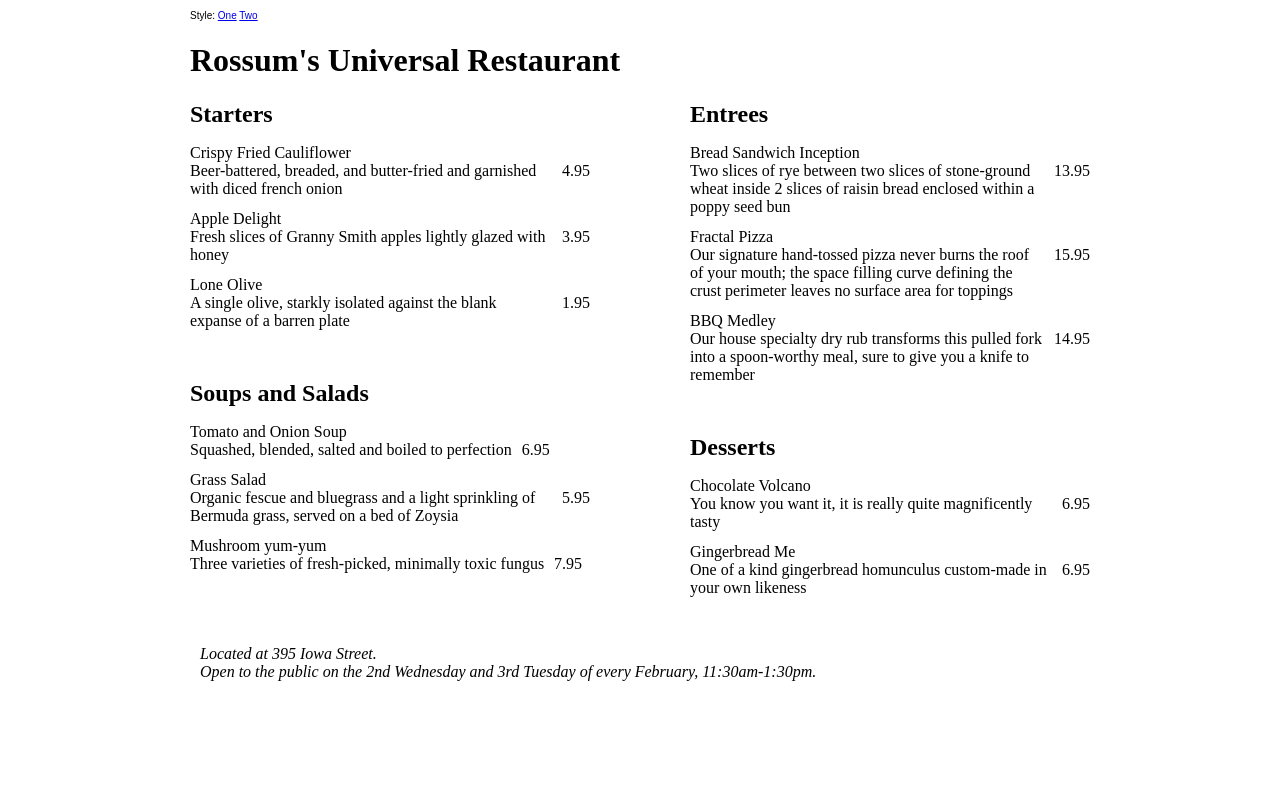
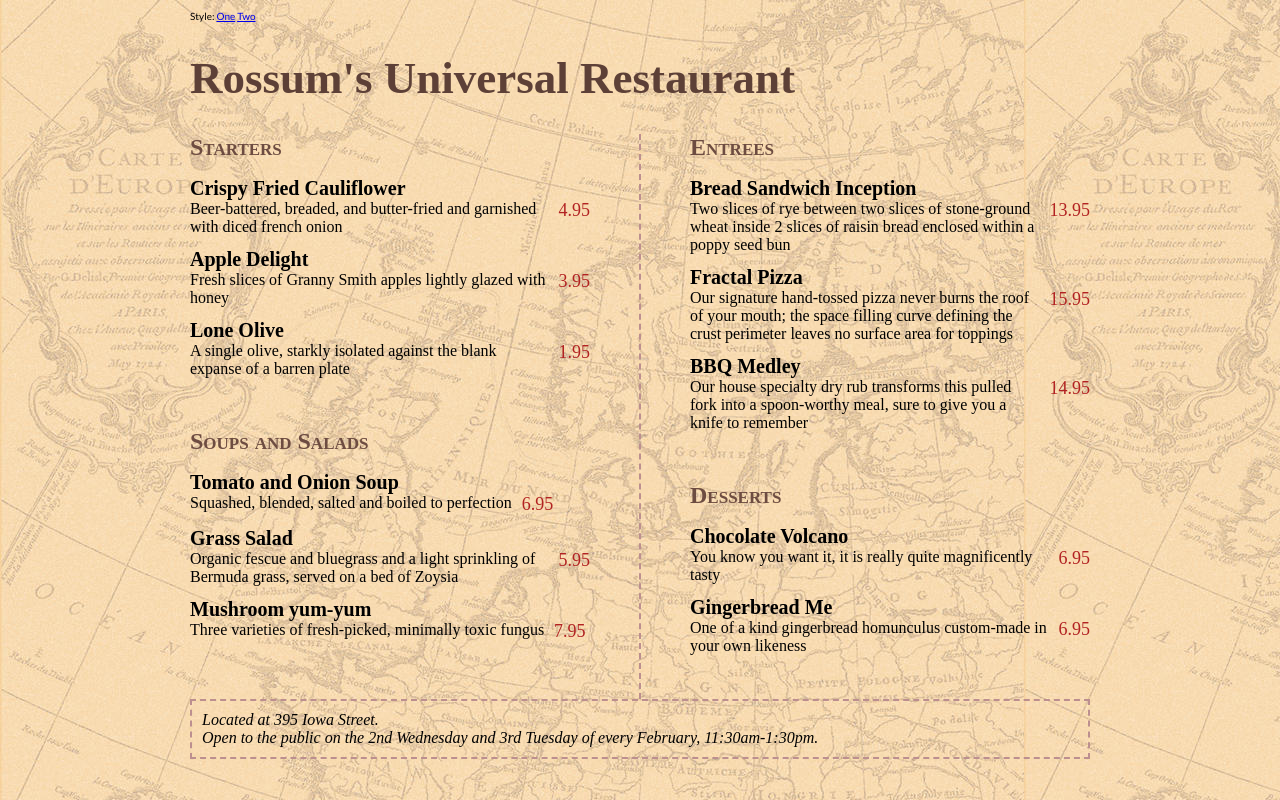
Before and after one commit to Kenzie-Academy-Brasil-Developers/estilizando-menu-restaurante-sprint-2-GuilherminoL, a plain HTML site: page index.html in a window 1280 px wide. Drawn offline with Linux system fonts and the light colour scheme; a web font is replaced by a local one.

Commit message:
Entrega do trabalho

```diff
--- a/index.html
+++ b/index.html
@@ -1,9 +1,15 @@
 <!DOCTYPE html>
 <html>
 <head>
-    <title>Rossum's Universal Restaurant</title>
-    <link id="s1" rel="stylesheet" href="./src/style1.css">
-    <link id="s2" rel="stylesheet" href="./src/style2.css" disabled=true>
+        <link rel="preconnect" href="https://fonts.googleapis.com">
+        <link rel="preconnect" href="https://fonts.gstatic.com" crossorigin>
+        <link href="https://fonts.googleapis.com/css2?family=Oswald:wght@300&display=swap" rel="stylesheet">
+        <link rel="preconnect" href="https://fonts.googleapis.com">
+        <link rel="preconnect" href="https://fonts.gstatic.com" crossorigin>
+        <link href="https://fonts.googleapis.com/css2?family=Lato:wght@300&family=Supermercado+One&display=swap" rel="stylesheet">
+        <title>Rossum's Universal Restaurant</title>
+        <link id="s1" rel="stylesheet" href="./src/style1.css">
+        <link id="s2" rel="stylesheet" href="./src/style2.css" disabled=true>
 </head>
 <body>
     <div id="main">
--- a/src/style1.css
+++ b/src/style1.css
@@ -1,28 +1,69 @@
 @import url('https://fonts.googleapis.com/css?family=Lato|Supermercado+One');
 
 /* Use the 'Lato' font family at 18px throughout the body of the document, and cover the background with the 'map-bg.jpg' image. */
-nav {font-family: sans-serif; font-size: 10px;}
+nav {
+    font-family: 'Lato' ,sans-serif;
+    font-size: 10px;
+}
 
-#main {width: 900px; margin: 10px auto;}
+#main {
+    width: 900px;
+    margin: 10px auto;
+}
 /* Use the 'Supermercado One' font at 45px (colored #5d4037) for the restaurant name. */
+header h1 {
+    font-family: 'Supermercado One';
+    font-size: 45px;
+    color:#5d4037;
+}
 
 /* Set the separator between the columns (the "column-rule") to be 2px dashed rosybrown. */
-#menu {columns: 400px 2; column-gap: 100px;}
-section {margin-bottom: 50px;}
+#menu {
+    column-rule: 2px dashed rosybrown;
+    columns: 400px 2;
+    column-gap: 100px;
+    }
+
+section {
+    margin-bottom: 50px;
+}
 
 /* Show each of the section headings of the menu (e.g. "Starters") in small caps, colored #6d4c41. */
-h2 {margin: 0;}
+h2 {
+    font-variant: small-caps;
+    margin: 0;
+    color: #6d4c41;
+}
 
 /* Make the name of each menu item appear in bold in a 20px size. */
+dt{
+    font-weight: bold;
+    font-size: 20px;
+}
 
 
+dd {
+    margin: 0 0 12px 0;
+    display: flex;
+}
 
-dd {margin: 0 0 12px 0; display: flex;}
-
-.details {order: 1;}
+.details {
+    order: 1;
+}
 
 /* Show the price of each item in a large font, in the color named 'firebrick' */
-.price {order: 2; padding-left: 10px;}
+.price {
+    font-size: large;
+    color: firebrick;
+    order: 2;
+    padding-left: 10px;
+}
 
 /* Draw a 2px dashed rosybrown border around the address/footer */
-address {padding: 10px;}
+address {
+    border: 2px dashed rosybrown;
+    padding: 10px;
+}
+body{
+    background-image: url(img/map-bg.jpg) ;
+}
--- a/src/style2.css
+++ b/src/style2.css
@@ -1,27 +1,76 @@
 @import url('https://fonts.googleapis.com/css?family=Bungee+Inline|Oswald');
 
 /* Use the 'Oswald' font family at 14px throughout the body of the document. */
-nav {font-family: sans-serif; font-size: 10px;}
+body{
+    font-family: 'Oswald';
+    font-size: 14px
+}
 
-#main {width: 900px; margin: 10px auto;}
+nav {
+    font-family: inherit;
+    font-size: 10px;
+    }
+
+#main {
+    width: 900px;
+    margin: 10px auto;
+}
 /* Use the 'Bungee Inline' font at 46px and lighter weight for the restaurant name. */
+header h1 {
+    font-family: 'Bungee Inline', cursive;
+}
 
 
-#menu {columns: 420px 2; column-gap: 60px;}
-section {margin-bottom: 20px; padding: 10px;}
+#menu {
+    columns: 420px 2;
+    column-gap: 60px;
+    }
+section {
+    margin-bottom: 20px;
+    padding: 10px;}
 
 /* Show each of the section headings of the menu (e.g. "Starters") in uppercase. */
-h2 {margin-top: 0;}
+h2 {
+    text-transform: uppercase;
+    margin-top: 0;
+}
 
 /* Make the name of each menu item appear in bold in a 16px size. */
-dt {display: inline;}
+dt {
+    font-weight: bold;
+    display: inline;
+    font-size: 16px;
+}
 /* Make a comma appear after the name of each menu item (before the description) */
 
-dd {display: inline; margin: 0;}
-dd::after {content: " "; display: block; clear: both; margin-bottom: 15px;}
+dd {
+    display: inline; margin: 0;
+}
+dt::after{
+    content: ", "
+}
+dd::after {
+    content: " ";
+    display: block;
+    clear: both;
+     margin-bottom: 15px;
+    }
 
-.price {float: right; padding: 0 0 35px 20px;}
+.price {
+    float: right;
+     padding: 0 0 35px 20px;
+    }
 
-/* Right-align the text of the address/footer */
+    /* Right-align the text of the address/footer */
+footer {
+    text-align: right;
+}
 
 /* draw a 2px thick black border around the starters and desserts sections of the menu */
+#starters, #desserts{
+    border: 2px solid black
+}
+h1{
+    text-align: center;
+    font-size: 40px;
+}
```
